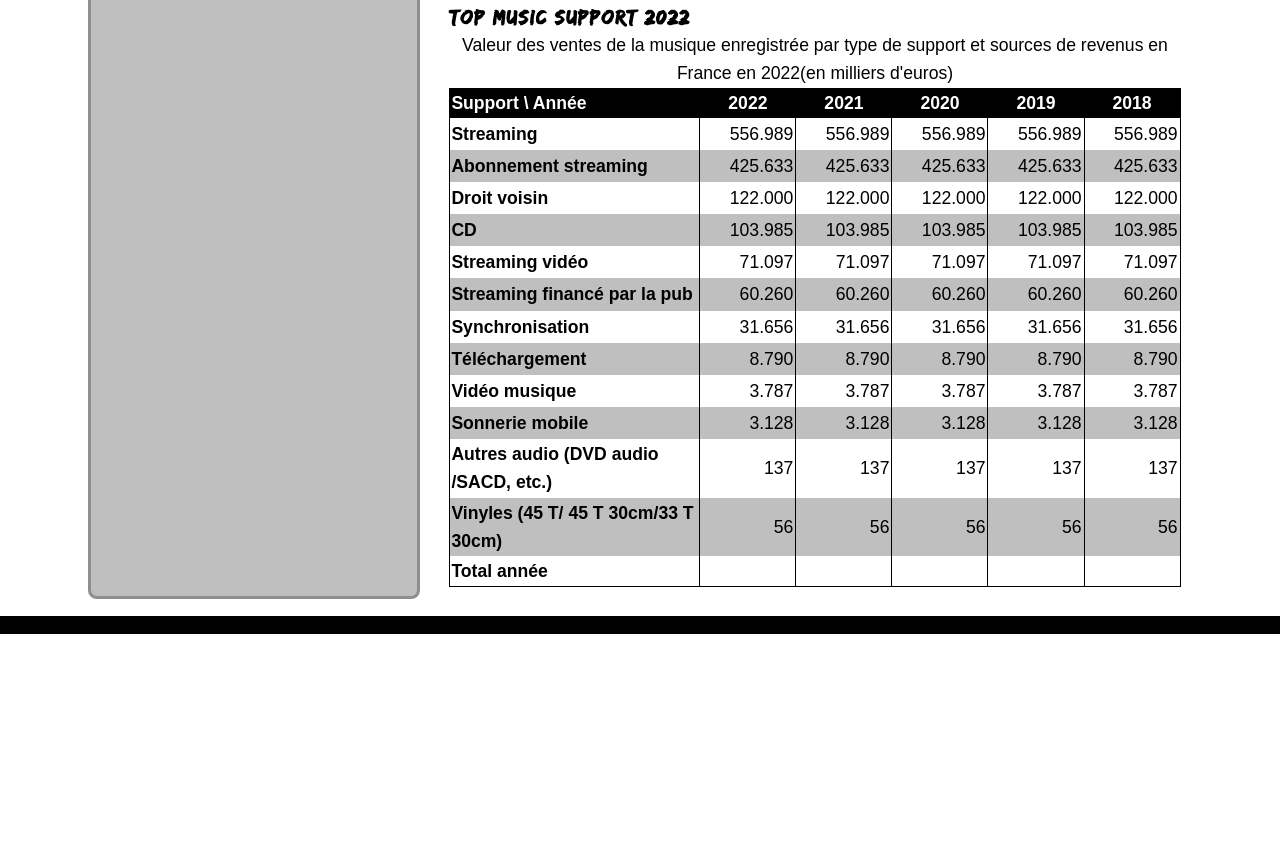
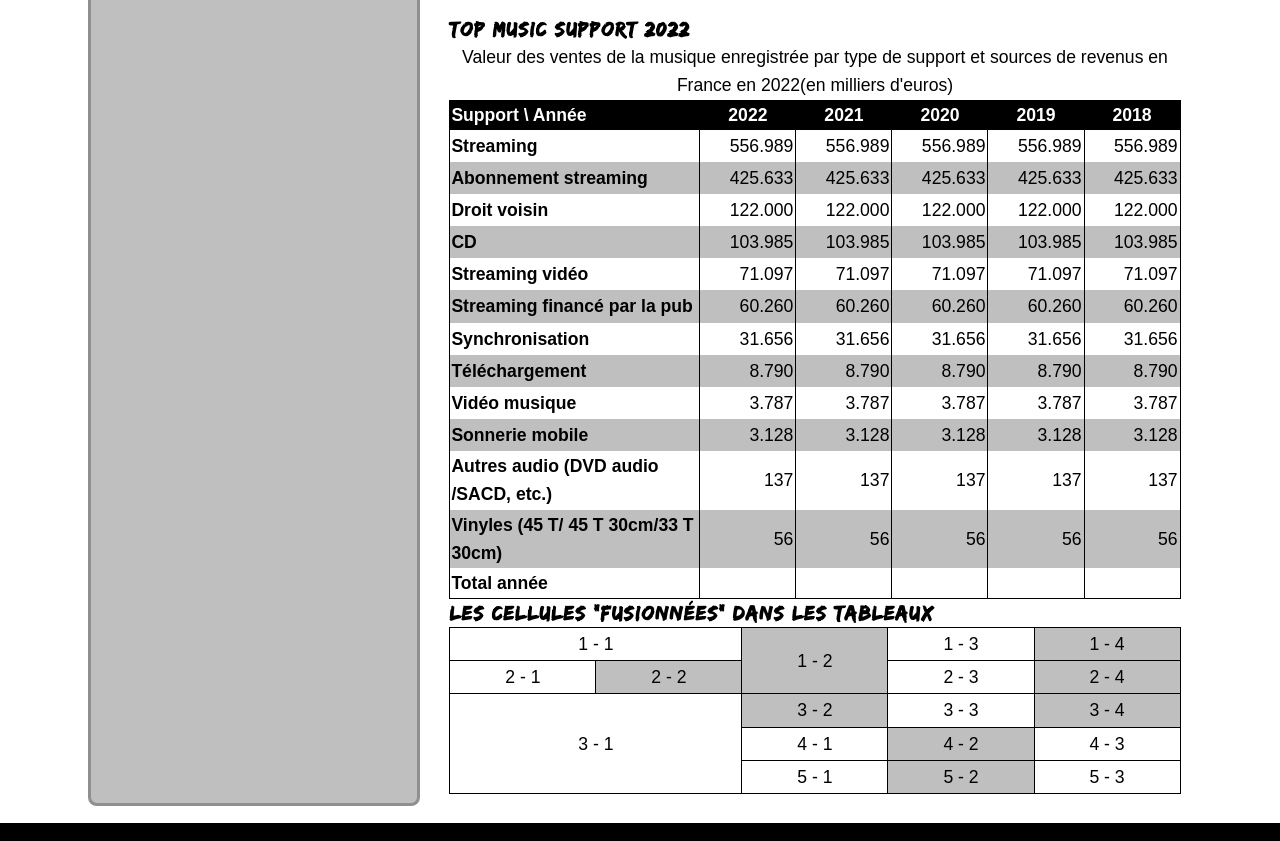
Before and after one commit to nicoduflot/2023-06-26-html-rwd, a plain HTML site: page article.html in a window 1280 px wide. Shown: the part 2722-3563 px from the top of the page. Before the commit the page ends 3356 px from the top, so only its background shows below. Drawn offline with Linux system fonts and the light colour scheme; a web font is replaced by a local one.

Commit message:
CSS HTML les tableaux pt 2

```diff
--- a/article.html
+++ b/article.html
@@ -544,6 +544,37 @@
                                 </tr>
                             </tfoot>
                         </table>
+                        <h3>Les cellules "fusionnées" dans les tableaux</h3>
+                        <table class="table spanTable">
+                            <tr>
+                                <td colspan="2">1 - 1</td>
+                                <td rowspan="2">1 - 2</td>
+                                <td>1 - 3</td>
+                                <td>1 - 4</td>
+                            </tr>
+                            <tr>
+                                <td>2 - 1</td>
+                                <td>2 - 2</td>
+                                <td>2 - 3</td>
+                                <td>2 - 4</td>
+                            </tr>
+                            <tr>
+                                <td colspan="2" rowspan="3">3 - 1</td>
+                                <td>3 - 2</td>
+                                <td>3 - 3</td>
+                                <td>3 - 4</td>
+                            </tr>
+                            <tr>
+                                <td>4 - 1</td>
+                                <td>4 - 2</td>
+                                <td>4 - 3</td>
+                            </tr>
+                            <tr>
+                                <td>5 - 1</td>
+                                <td>5 - 2</td>
+                                <td>5 - 3</td>
+                            </tr>
+                        </table>
                     </div>
                 </main>
             </article>
--- a/css/style.css
+++ b/css/style.css
@@ -71,6 +71,12 @@ figure{
 figure figcaption{
     text-align: left;
 }
+/* :: indique qu'on utilise un pseudo-élément */
+
+p::first-letter {
+    font-size: 130%;
+    font-family: 'RobotoBold';
+  }
 
 /* classes */
 
@@ -131,7 +137,7 @@ figure figcaption{
 .information{
     background-color: var(--site-background-25);
 }
-
+/* : indique qu'on utilise une pseudo-classe */
 .information table tr:nth-last-of-type(even){
     background-color: var(--site-background-25);
 }
@@ -182,6 +188,20 @@ figure figcaption{
 
 .table tfoot tr > *{
     border-bottom: 1px solid black;
+}
+
+.spanTable tr > *{
+    border-top: 1px solid black;
+    border-bottom: 1px solid black;
+    text-align: center;
+}
+
+.spanTable tbody tr:nth-of-type(even){
+    background-color: unset;
+}
+
+.spanTable td:nth-of-type(even){
+    background-color: var(--site-background-25);
 }
 
 /*
```
